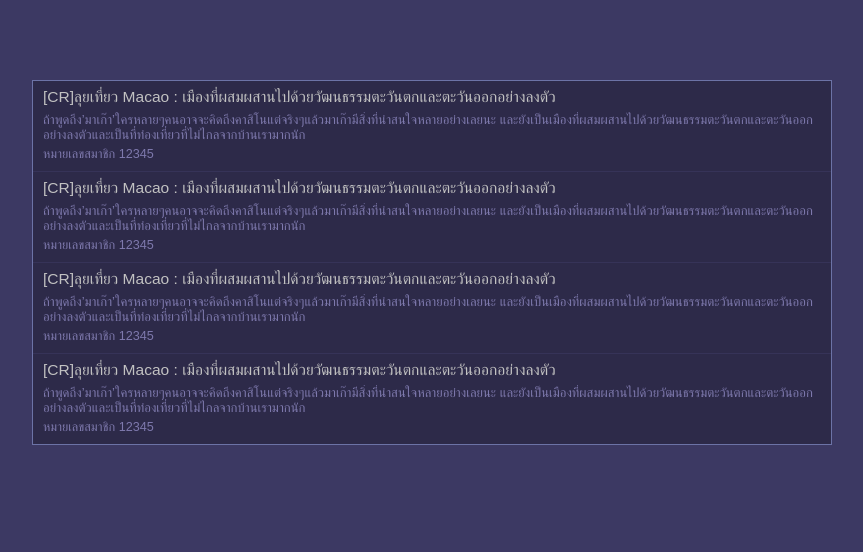
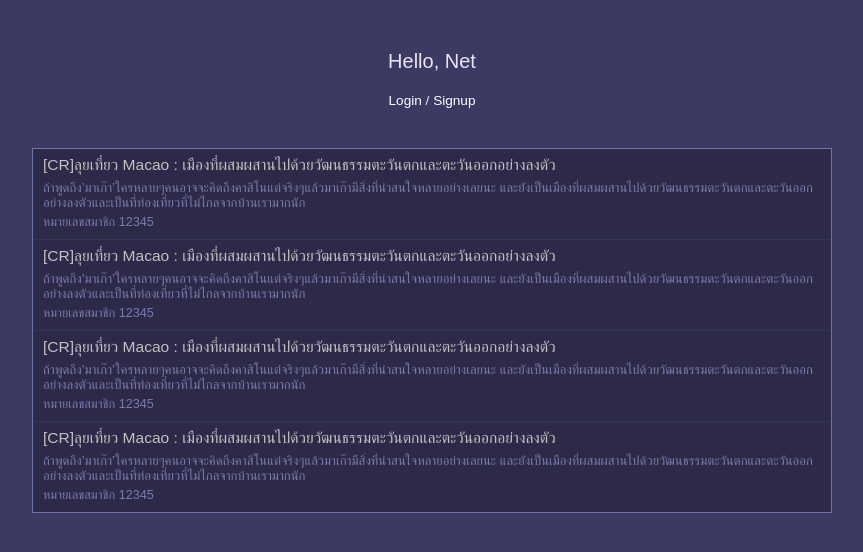
Before and after one commit to n3tr/apollo-graphql-client-example, a React (Create React App) app: page / in a window 1280 px wide. Shown: the top 552 px of the page, without its empty margins (208-1071 px from the left). Built offline with nearby package versions, Linux system fonts and the light colour scheme.

Commit message:
Add dummy header

```diff
--- a/src/App.js
+++ b/src/App.js
@@ -1,6 +1,7 @@
 import React from 'react'
 import styled from 'styled-components'
 
+import Header from './components/Header'
 import HomePage from './pages/HomePage'
 import PostPage from './pages/PostPage'
 import LoginPage from './pages/LoginPage'
@@ -13,10 +14,6 @@
   margin: 0 auto;
 `
 
-const Header = styled.div`
-  height: 40px;
-  margin-bottom: 40px;
-`
 
 class App extends React.Component {
   render() {
--- /dev/null
+++ b/src/components/Header.js
@@ -0,0 +1,33 @@
+import React from 'react'
+import styled from 'styled-components'
+import { Link } from 'react-router-dom'
+
+const HeaderWrapper = styled.div`
+  margin-bottom: 40px;
+  padding-top: 30px;
+  text-align: center;
+  display: block;
+
+  a {
+    color: #fff;
+    text-decoration: none;
+  }
+
+  p {
+    font-size: 20px;
+  }
+`
+
+
+class Header extends React.Component {
+  render() {
+    return (
+      <HeaderWrapper>
+        <p>Hello, Net</p>
+        <Link to="/login">Login</Link> / <Link to="/signup">Signup</Link>
+      </HeaderWrapper>
+    )
+  }
+}
+
+export default Header
```
